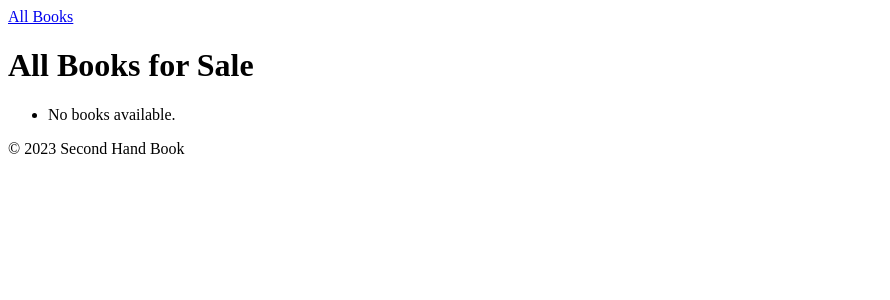
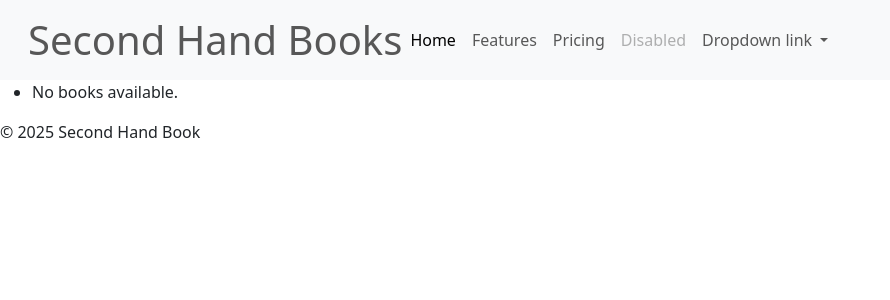
Before and after one commit to ChrisQ557/second_hand_book, a Django app: page /books/ in a window 1280 px wide. Shown: the top 300 px of the page, without its empty margins (0-890 px from the left). Run offline with Django 4.2, Linux system fonts and the light colour scheme; data that the repository does not hold is empty.

Commit message:
Scaffolding navbar, add bootstrap css and bootstrap js

```diff
--- a/books/templates/books/book_detail.html
+++ b/books/templates/books/book_detail.html
@@ -1,6 +1,12 @@
 {% extends "base.html" %}
 
 {% block title %}{{ book.title }} | Second Hand Book{% endblock %}
+
+{% block nav_heading %}
+  <span class="navbar-text ms-3">
+    <h1 class="mb-0">Second Hand Books</h1>
+  </span>
+{% endblock %}
 
 {% block content %}
   <h1>{{ book.title }}</h1>
--- a/books/templates/books/book_list.html
+++ b/books/templates/books/book_list.html
@@ -1,9 +1,19 @@
 {% extends "base.html" %}
 
-{% block title %}All Books | Second Hand Book{% endblock %}
+{% block title %}
+
+  All Books | Second Hand Book
+
+{% endblock %}
+
+{% block nav_heading %}
+  <span class="navbar-text ms-3">
+    <h1 class="mb-0">Second Hand Books</h1>
+  </span>
+{% endblock %}
 
 {% block content %}
-  <h1>All Books for Sale</h1>
+
   <ul>
   {% for book in books %}
     <li>
--- a/requirements.txt
+++ b/requirements.txt
@@ -3,3 +3,4 @@
 sqlparse==0.5.3
 typing-extensions==4.15.0
 psycopg2-binary
+dj-database-url
--- a/templates/base.html
+++ b/templates/base.html
@@ -1,20 +1,57 @@
 <!DOCTYPE html>
 <html lang="en">
+
 <head>
     <meta charset="UTF-8">
+    <meta name="viewport">
     <title>{% block title %}Second Hand Book{% endblock %}</title>
+    <link href="https://cdn.jsdelivr.net/npm/bootstrap@5.3.8/dist/css/bootstrap.min.css" rel="stylesheet"
+        integrity="sha384-sRIl4kxILFvY47J16cr9ZwB07vP4J8+LH7qKQnuqkuIAvNWLzeN8tE5YBujZqJLB" crossorigin="anonymous">
 </head>
+
 <body>
     <header>
-        <nav>
-            <a href="{% url 'books:book_list' %}">All Books</a>
+        <nav class="navbar navbar-expand-lg bg-body-tertiary">
+            <div class="container-fluid">
+
+                {% block nav_heading %}
+                {% endblock %}
+                <button class="navbar-toggler" type="button" data-bs-toggle="collapse"
+                    data-bs-target="#navbarNavAltMarkup" aria-controls="navbarNavAltMarkup" aria-expanded="false"
+                    aria-label="Toggle navigation">
+                    <span class="navbar-toggler-icon"></span>
+                </button>
+                <div class="collapse navbar-collapse" id="navbarNavAltMarkup">
+                    <div class="navbar-nav">
+                        <a class="nav-link active" aria-current="page" href="#">Home</a>
+                        <a class="nav-link" href="#">Features</a>
+                        <a class="nav-link" href="#">Pricing</a>
+                        <a class="nav-link disabled" aria-disabled="true">Disabled</a>
+                        <li class="nav-item dropdown">
+                            <a class="nav-link dropdown-toggle" href="#" role="button" data-bs-toggle="dropdown"
+                                aria-expanded="false">
+                                Dropdown link
+                            </a>
+                            <ul class="dropdown-menu">
+                                <li><a class="dropdown-item" href="#">Author</a></li>
+                                <li><a class="dropdown-item" href="#">Genre</a></li>
+                                <li><a class="dropdown-item" href="#">Language</a></li>
+                            </ul>
+                        </li>
+                    </div>
+                </div>
+            </div>
         </nav>
     </header>
     <main>
         {% block content %}{% endblock %}
     </main>
     <footer>
-        <p>&copy; 2023 Second Hand Book</p>
+        <p>&copy; 2025 Second Hand Book</p>
     </footer>
+    <script src="https://cdn.jsdelivr.net/npm/bootstrap@5.3.8/dist/js/bootstrap.bundle.min.js"
+        integrity="sha384-FKyoEForCGlyvwx9Hj09JcYn3nv7wiPVlz7YYwJrWVcXK/BmnVDxM+D2scQbITxI"
+        crossorigin="anonymous"></script>
 </body>
+
 </html>
```
Also changed, not shown: second_hand_book/settings.py (+28 -5 lines).
